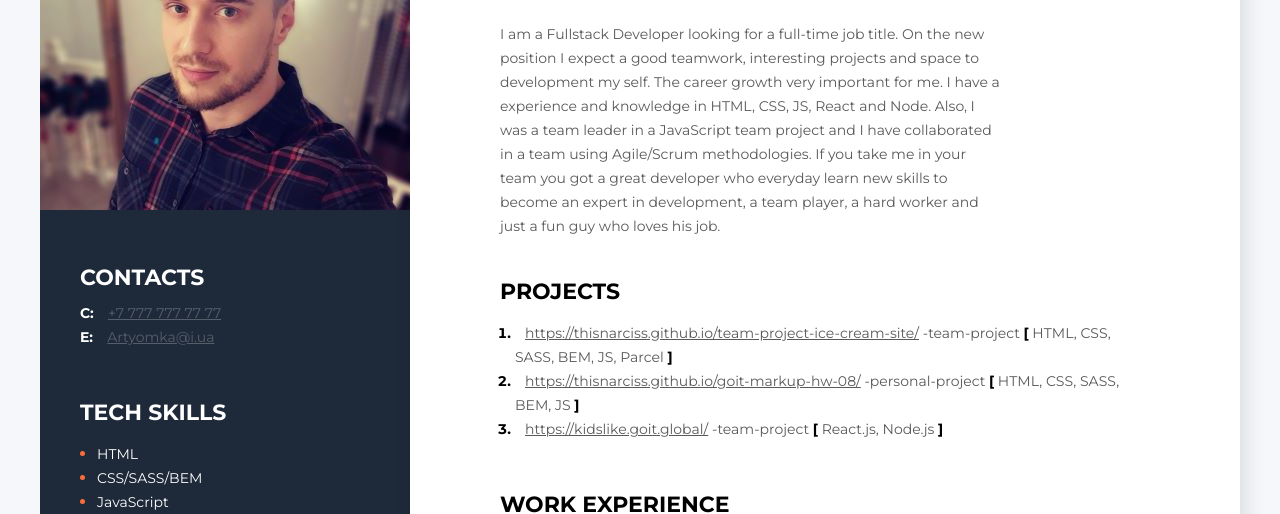
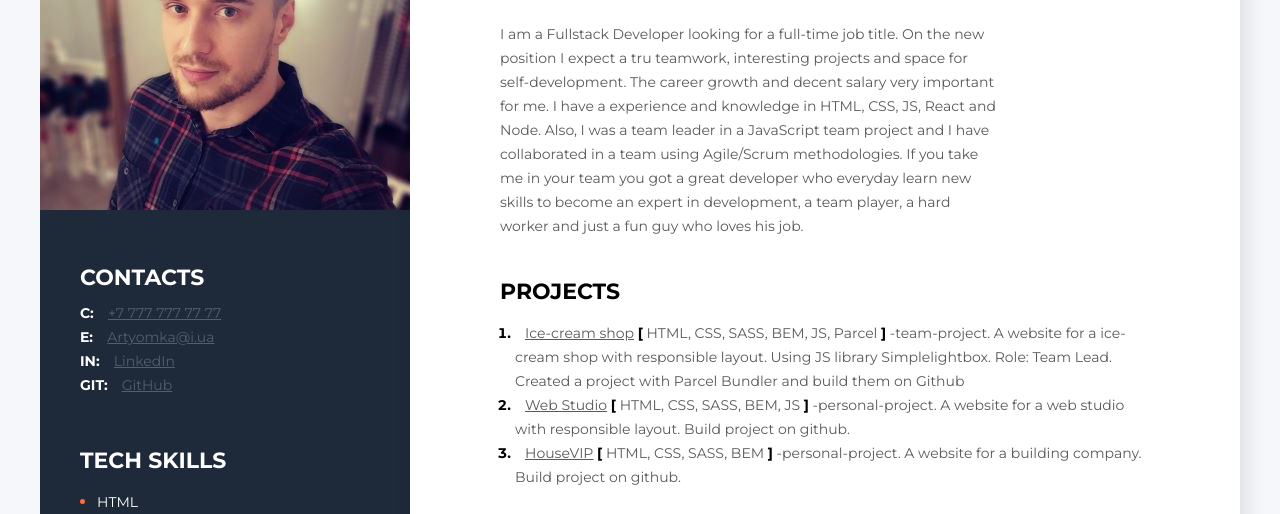
Before and after one commit to ThisNarciss/Resume, a plain HTML site: page index.html in a window 1280 px wide. Shown: the part 208-722 px from the top of the page. Drawn offline with Linux system fonts and the light colour scheme.

Commit message:
Update index.html

```diff
--- a/index.html
+++ b/index.html
@@ -24,12 +24,12 @@
           <h1 class="about-name">Artem Kozlov</h1>
           <p class="about-description">
             I am a Fullstack Developer looking for a full-time job title. On the new position I
-            expect a good teamwork, interesting projects and space to development my self. The
-            career growth very important for me. I have a experience and knowledge in HTML, CSS, JS,
-            React and Node. Also, I was a team leader in a JavaScript team project and I have
-            collaborated in a team using Agile/Scrum methodologies. If you take me in your team you
-            got a great developer who everyday learn new skills to become an expert in development,
-            a team player, a hard worker and just a fun guy who loves his job.
+            expect a tru teamwork, interesting projects and space for self-development. The career
+            growth and decent salary very important for me. I have a experience and knowledge in
+            HTML, CSS, JS, React and Node. Also, I was a team leader in a JavaScript team project
+            and I have collaborated in a team using Agile/Scrum methodologies. If you take me in
+            your team you got a great developer who everyday learn new skills to become an expert in
+            development, a team player, a hard worker and just a fun guy who loves his job.
           </p>
         </div>
         <!--Projects-->
@@ -38,32 +38,37 @@
           <ol class="project">
             <li class="project-item">
               <span class="project-list">
-                <a href="https://hellenglish.goit.global/" class="project-link"
-                  >https://thisnarciss.github.io/team-project-ice-cream-site/</a
+                <a
+                  href="https://thisnarciss.github.io/team-project-ice-cream-site/"
+                  class="project-link"
+                  >Ice-cream shop</a
                 >
-                -team-project
                 <span class="project-bracket">[</span> HTML, CSS, SASS, BEM, JS, Parcel
                 <span class="project-bracket">]</span>
+                -team-project. A website for a ice-cream shop with responsible layout. Using JS
+                library Simplelightbox. Role: Team Lead. Created a project with Parcel Bundler and
+                build them on Github
               </span>
             </li>
             <li class="project-item">
               <span class="project-list">
-                <a href="https://cryptohub.goit.global/" class="project-link"
-                  >https://thisnarciss.github.io/goit-markup-hw-08/</a
+                <a href="https://thisnarciss.github.io/goit-markup-hw-08/" class="project-link"
+                  >Web Studio</a
                 >
-                -personal-project
+
                 <span class="project-bracket">[</span> HTML, CSS, SASS, BEM, JS
                 <span class="project-bracket">]</span>
+                -personal-project. A website for a web studio with responsible layout. Build project
+                on github.
               </span>
             </li>
             <li class="project-item">
               <span class="project-list">
-                <a href="https://kidslike.goit.global/" class="project-link"
-                  >https://kidslike.goit.global/</a
-                >
-                -team-project
-                <span class="project-bracket">[</span> React.js, Node.js
+                <a href="https://thisnarciss.github.io/HouseVOP/" class="project-link">HouseVIP</a>
+
+                <span class="project-bracket">[</span> HTML, CSS, SASS, BEM
                 <span class="project-bracket">]</span>
+                -personal-project. A website for a building company. Build project on github.
               </span>
             </li>
           </ol>
@@ -160,6 +165,18 @@
               <span class="contact-type">E:</span>
               <a href="mailto:Aryomka@i.ua" class="contact-link">Artyomka@i.ua</a>
             </p>
+            <p>
+              <span class="contact-type">IN:</span>
+              <a
+                href="https://www.linkedin.com/in/%D0%B0%D1%80%D1%82%D0%B5%D0%BC-%D0%BA%D0%BE%D0%B7%D0%BB%D0%BE%D0%B2-53a741250/"
+                class="contact-link"
+                >LinkedIn</a
+              >
+            </p>
+            <p>
+              <span class="contact-type">GIT:</span>
+              <a href="https://github.com/ThisNarciss" class="contact-link">GitHub</a>
+            </p>
           </div>
         </div>
         <!--Tech Skills-->
```
